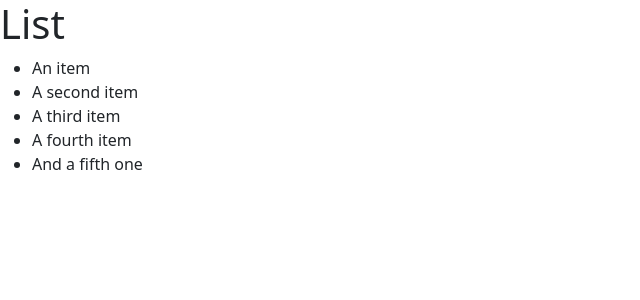
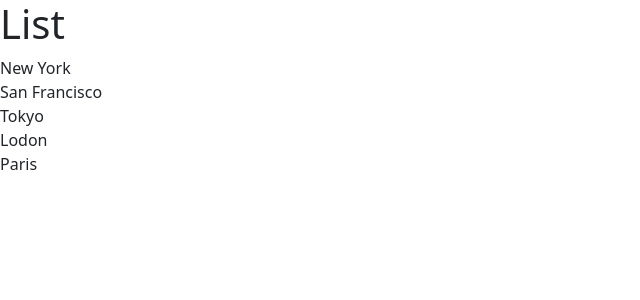
Before and after one commit to colonelagbo/react-app, a React (Vite) app: page / in a window 1280 px wide. Shown: the top 300 px of the page, without its empty margins (0-640 px from the left). Built offline with nearby package versions, Linux system fonts and the light colour scheme.

Commit message:
rendering list

```diff
--- a/src/components/ListGroup.tsx
+++ b/src/components/ListGroup.tsx
@@ -1,15 +1,15 @@
 import { fragment } from "react";
 
 function ListGroup() {
+  const items = ["New York", "San Francisco", "Tokyo", "Lodon", "Paris"];
+
   return (
     <>
       <h1>List</h1>
-      <ul ClassName="list-group">
-        <li ClassName="list-group-item">An item</li>
-        <li ClassName="list-group-item">A second item</li>
-        <li ClassName="list-group-item">A third item</li>
-        <li ClassName="list-group-item">A fourth item</li>
-        <li ClassName="list-group-item">And a fifth one</li>
+      <ul className="list-group">
+        {items.map((item) => (
+          <li key={item}>{item}</li>
+        ))}
       </ul>
     </>
   );
```
